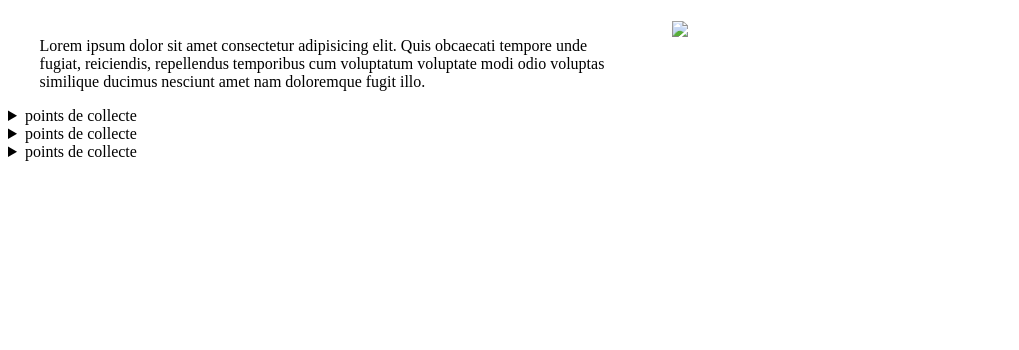
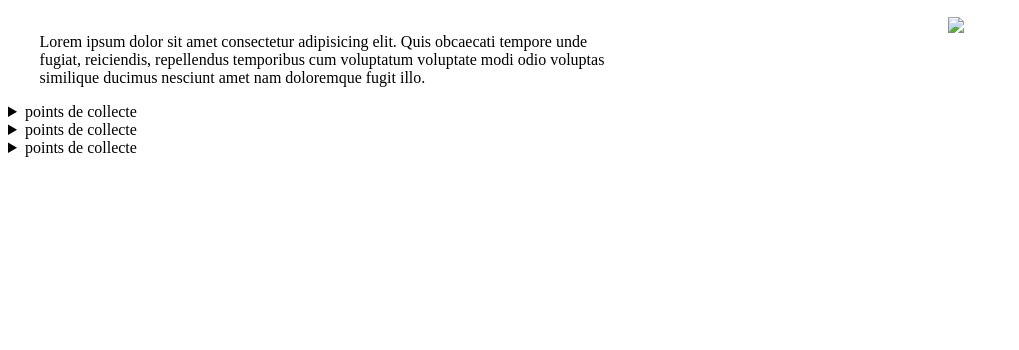
Before and after one commit to Hotaru24/projet-my-green-city, a PHP site: page /gestion-des-dechets.html in a window 1280 px wide. Shown: the part 450-800 px from the top of the page, without its empty margins (0-1019 px from the left). Run offline with PHP 8.4, Linux system fonts and the light colour scheme; some libraries are stand-ins or nearby versions.

Commit message:
centrer image

```diff
--- a/style.css
+++ b/style.css
@@ -12,10 +12,19 @@ h2, h3
     width: 45%;
 
 }
+
+.content_points_collecte .right,
+.content_conseil .left
+{
+    display: flex;
+    justify-content: center;
+}
+
+
 .content_conseil img
 {
     max-width: 400px;
-    justify-content: center;
+
 }
 
 .content_points_collecte,
```
